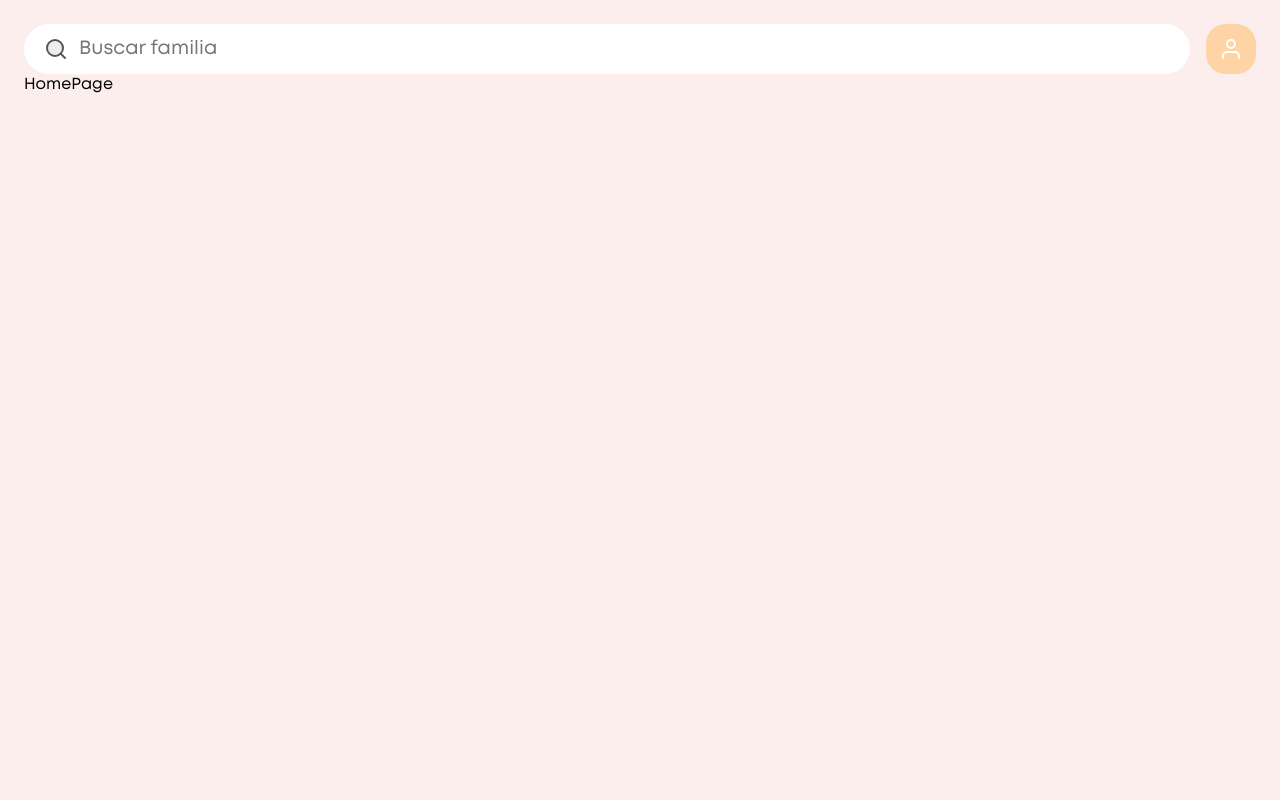
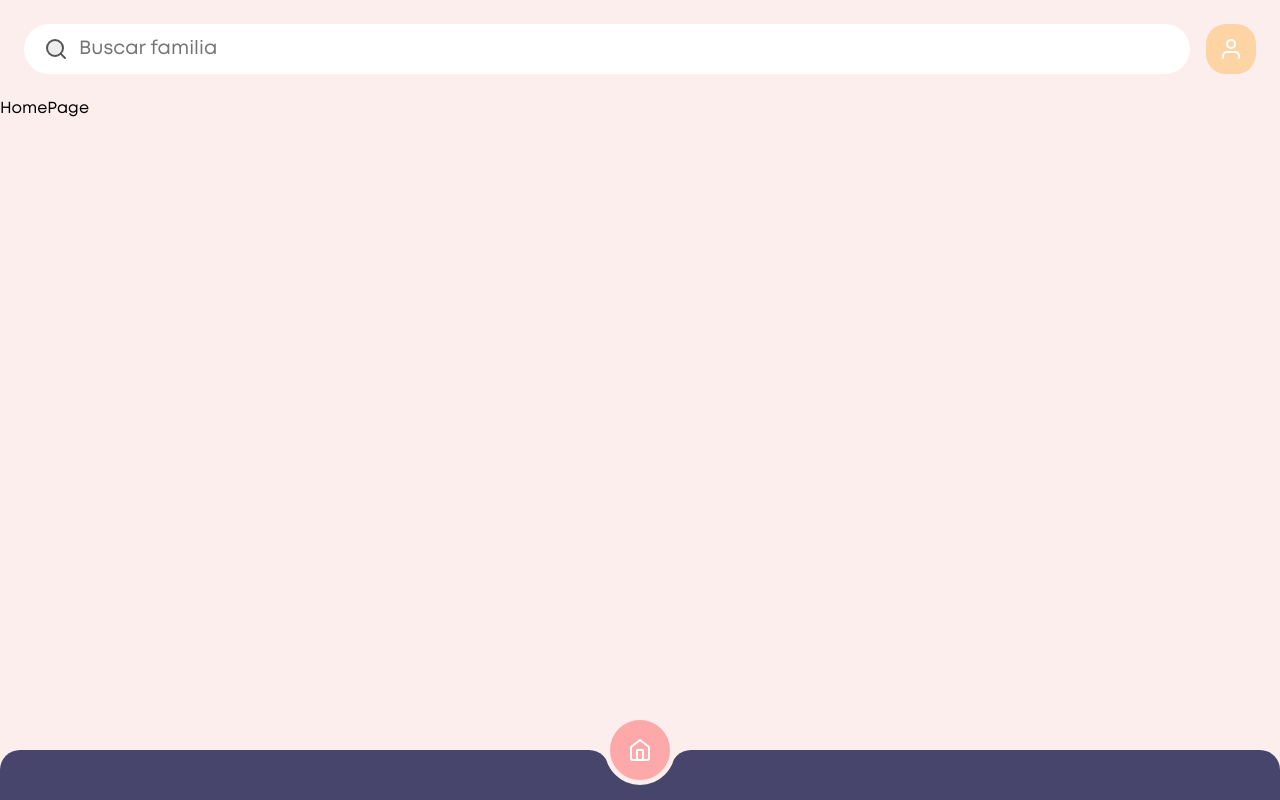
Before and after one commit to alexsantos-eth/react-dogworld, a React (Vite) app: page / in a window 1280 px wide. Built offline with nearby package versions, Linux system fonts and the light colour scheme.

Commit message:
[ Add ] bottom bar

```diff
--- a/src/components/app/index.tsx
+++ b/src/components/app/index.tsx
@@ -1,5 +1,6 @@
 // REACT
 import React from 'react'
+import { BrowserRouter } from 'react-router-dom'
 
 // PROVIDERS
 import RouterProvider from 'providers/router'
@@ -15,9 +16,11 @@ const App: React.FC = () => {
 	useIcons()
 
 	return (
-		<Layout>
-			<RouterProvider />
-		</Layout>
+		<BrowserRouter>
+			<Layout>
+				<RouterProvider />
+			</Layout>
+		</BrowserRouter>
 	)
 }
 
--- /dev/null
+++ b/src/components/layout/components/bottomBar/index.tsx
@@ -0,0 +1,20 @@
+// REACT
+import React from 'react'
+import { Link } from 'react-router-dom'
+
+// STYLE
+import Styles from './style.module.scss'
+
+const BottomBar = () => {
+	return (
+		<div className={Styles.container}>
+			<Link to="/" className={`${Styles.homeButton}`}>
+				<div>
+					<span data-feather="home" />
+				</div>
+			</Link>
+		</div>
+	)
+}
+
+export default BottomBar
--- /dev/null
+++ b/src/components/layout/components/bottomBar/style.module.scss
@@ -0,0 +1,58 @@
+.container {
+	border-radius: 20px 20px 0 0;
+	position: relative;
+	height: 50px;
+	width: 100%;
+
+	&::before,
+	&::after {
+		background-color: var(--blue);
+		border-radius: 20px 20px 0 0;
+		width: calc(50vw - 31px);
+		position: absolute;
+		height: 50px;
+		content: '';
+		right: 0;
+		top: 0;
+	}
+
+	&::after {
+		right: unset;
+		left: 0;
+	}
+
+	.homeButton {
+		div {
+			transition: transform 0.2s ease-in-out;
+			border: 5px solid var(--lightPink);
+			transform: translateX(-50%);
+			background: var(--pink);
+			justify-content: center;
+			align-items: center;
+			border-radius: 100%;
+			position: absolute;
+			display: flex;
+			height: 70px;
+			width: 70px;
+			left: 50%;
+			top: -35px;
+			z-index: 2;
+
+			svg {
+				stroke: #fff;
+			}
+		}
+
+		&::before {
+			background-color: var(--blue);
+			transform: translateX(-50%);
+			position: absolute;
+			bottom: 0px;
+			width: 100px;
+			height: 35px;
+			content: '';
+			z-index: -1;
+			left: 50%;
+		}
+	}
+}
--- a/src/components/layout/components/topbar/style.module.scss
+++ b/src/components/layout/components/topbar/style.module.scss
@@ -1,7 +1,8 @@
 .container {
+	column-gap: calc(var(--margin) * 2);
+	padding: calc(var(--margin) * 3);
+	grid-template-columns: 1fr auto;
 	display: grid;
-	grid-template-columns: 1fr auto;
-	column-gap: calc(var(--margin) * 2);
 
 	& > div {
 		align-items: center;
--- a/src/components/layout/index.tsx
+++ b/src/components/layout/index.tsx
@@ -2,6 +2,7 @@
 import React from 'react'
 
 // COMPONENTES
+import BottomBar from './components/bottomBar'
 import Topbar from './components/topbar'
 
 // STYLES
@@ -11,7 +12,8 @@ const Layout: React.FC<FCProps> = ({ children }) => {
 	return (
 		<div className={Styles.container}>
 			<Topbar />
-			{children}
+			<main>{children}</main>
+			<BottomBar />
 		</div>
 	)
 }
--- a/src/components/layout/style.module.scss
+++ b/src/components/layout/style.module.scss
@@ -1,3 +1,8 @@
 .container {
-	padding: calc(var(--margin) * 3);
+	grid-template-rows: auto 1fr auto;
+	grid-template-columns: 100%;
+	overflow: hidden;
+	display: grid;
+	height: 100vh;
+	width: 100%;
 }
--- a/src/index.css
+++ b/src/index.css
@@ -23,13 +23,16 @@
 	margin: 0;
 	padding: 0;
 	font-family: 'Mont';
+	box-sizing: border-box;
 }
 
 body {
+	background: var(--lightPink);
+	--lightPink: #fceeec;
+	--orange: #fed4a4;
+	--pink: #fda9aa;
+	--blue: #48456d;
 	--margin: 8px;
-	--orange: #fed4a4;
-	--pink: #fceeec;
-	background: var(--pink);
 }
 
 input[type='search']::-webkit-search-decoration,
@@ -39,14 +42,16 @@ input[type='search']::-webkit-search-results-decoration {
 	-webkit-appearance: none;
 }
 
-button {
+button,
+.button {
+	transition: transform 0.2s ease-in;
 	position: relative;
 	overflow: hidden;
 	cursor: pointer;
-	transition: transform 0.2s ease-in;
 }
 
-button::before {
+button::before,
+.button::before {
 	background: rgba(0, 0, 0, 0.05);
 	transition: opacity 0.2s ease-in;
 	position: absolute;
@@ -59,15 +64,18 @@ button::before {
 	left: 0;
 }
 
-button > * {
+button > *,
+.button > * {
 	position: relative;
 	z-index: 1;
 }
 
-button:hover::before {
+button:hover::before,
+.button:hover::before {
 	opacity: 1;
 }
 
-button:hover {
+button:hover,
+.button:hover {
 	transform: scale(1.05);
 }
--- a/src/providers/router/index.tsx
+++ b/src/providers/router/index.tsx
@@ -1,16 +1,14 @@
 // REACT
 import React from 'react'
-import { BrowserRouter, Routes, Route } from 'react-router-dom'
+import { Routes, Route } from 'react-router-dom'
 
 // PAGES
 import HomePage from 'pages/home'
 
 const RouterProvider: React.FC = () => (
-	<BrowserRouter>
-		<Routes>
-			<Route path="/" element={<HomePage />} />
-		</Routes>
-	</BrowserRouter>
+	<Routes>
+		<Route path="/" element={<HomePage />} />
+	</Routes>
 )
 
 export default RouterProvider
```
